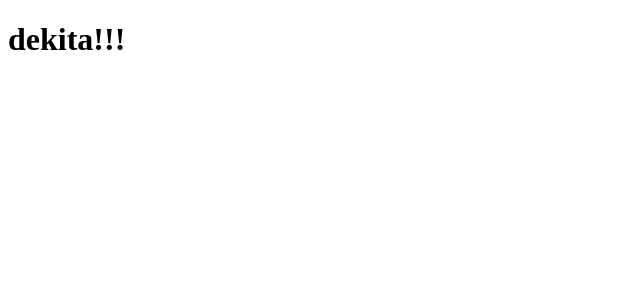
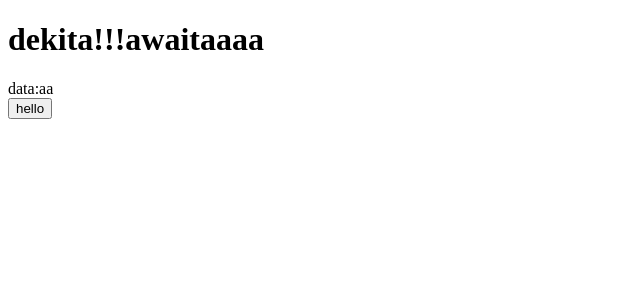
Before and after one commit to sousukegit/plants_demo_app_v2_front, a Nuxt app: page / in a window 1280 px wide. Shown: the top 300 px of the page, without its empty margins (0-640 px from the left). Built offline with nearby package versions, Linux system fonts and the light colour scheme.

Commit message:
API確認OK（WARNはでている）

```diff
--- a/app.vue
+++ b/app.vue
@@ -1,5 +1,23 @@
 <template>
   <div>
-    <h1>dekita!!!</h1>
+    <h1>dekita!!!awaitaaaa</h1>
+    <div>data:{{ greet }}</div>
+    <button @click="getHello()">hello</button>
   </div>
 </template>
+
+<script setup lang="ts">
+
+const greet = ref<string>("")
+greet.value="aa"
+async function getHello(){
+  const { data } = await useFetch('http://localhost:3000/api/v1/hello')
+  // // const getHello = async () =>{
+  // //   await useFetch('/api/v1/hello');
+  // // }
+  greet.value = data.value
+  console.log(data)
+  console.log(data.value)
+}
+
+</script>
```
